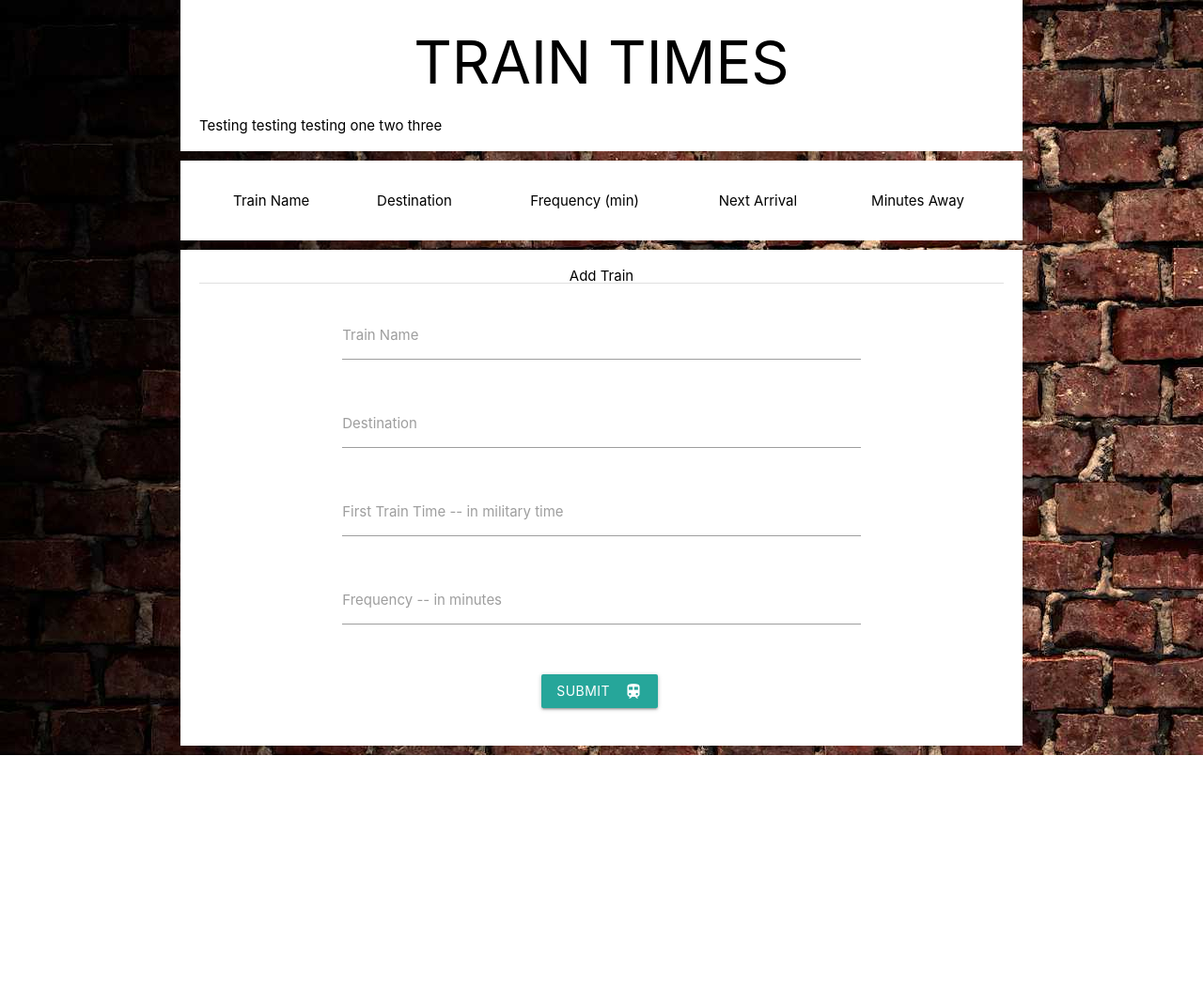
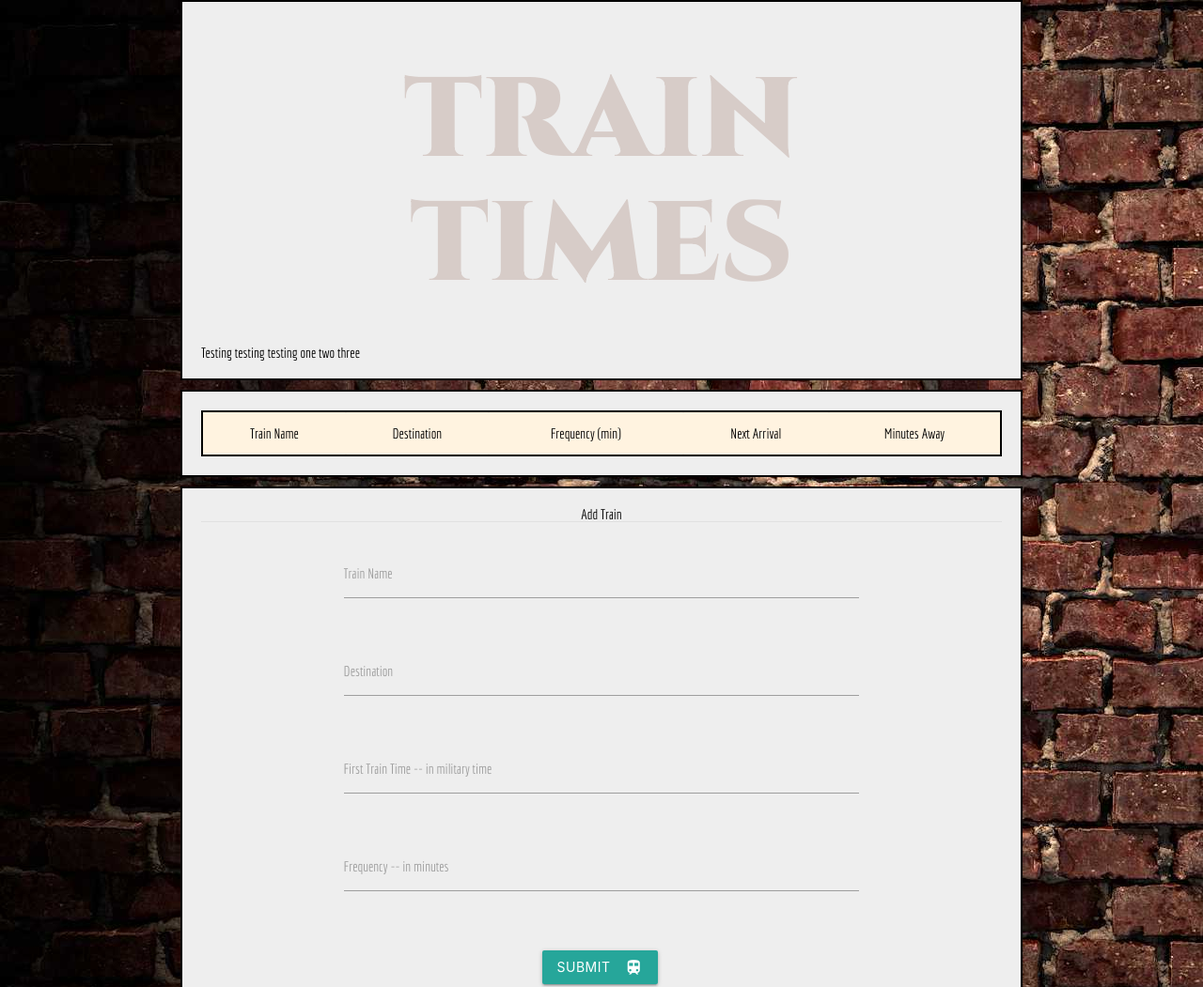
Before and after one commit to giampietrojess/TrainTimes, a plain HTML site: page index.html in a window 1280 px wide. Shown: the top 1051 px of the page at 94% size. Before the commit the page ends 804 px from the top, so only its background shows below. Drawn offline with nearby package versions, Linux system fonts and the light colour scheme; no server answers.

Commit message:
adjust styling

```diff
--- a/assets/css/style.css
+++ b/assets/css/style.css
@@ -2,21 +2,34 @@ body {
     background-image: url("../images/extra1.jpg");
     width: 100%;
     color: #000;
+    font-family: 'Economica', sans-serif;
 }
-.row {
+.row.main {
     margin-bottom: 10px !important;
+    border: 2px black solid;
 }
 .col.s12 {
-    background-color: rgb(255,255,255);
+    background-color:#eee;
     padding: 20px;
 }
+
 
 .input-field.col.s12 {
     margin: 5px !important;
     padding: 0px;
 }
 
-
+thead {
+    background-color: #fff3e0;
+    border: 2px black solid;
+}
+table {
+    border: 2px black solid;
+    background-color: #d7ccc8;
+}
 h1 {
-    margin: 0.8rem 0 1.68rem 0;
+    margin: 2.8rem 0 2.68rem 0;
+    font-family: 'Cinzel', serif;
+    font-size: 120px;
+    color: #d7ccc8;
 }
```
